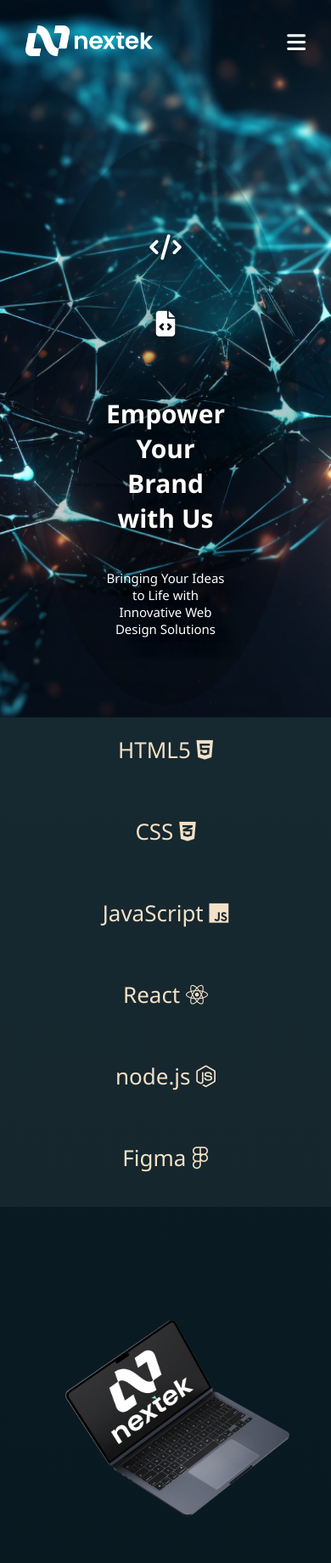
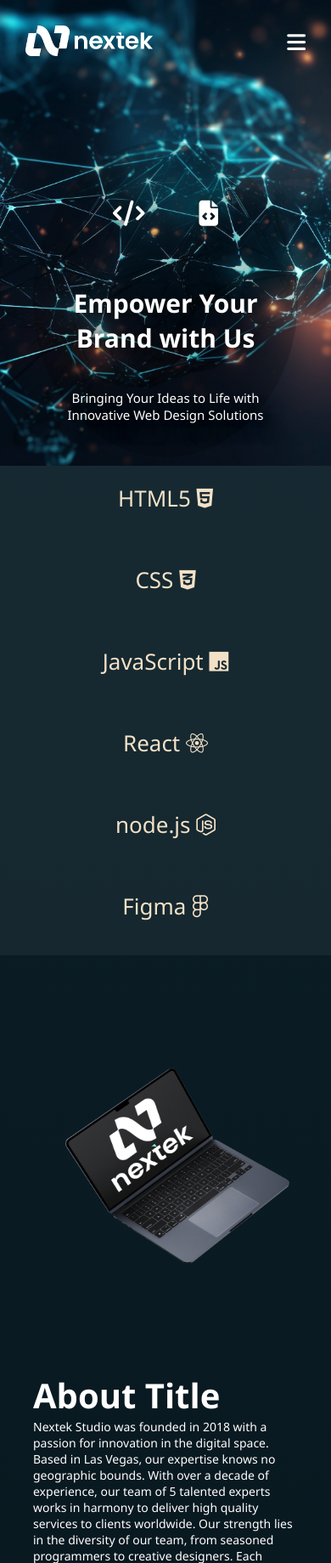
Before and after one commit to AlfaBL/nextekwebv1, a Flask app: page / in a window 390 px wide. Shown: the top 1839 px of the page at 85% size. Run offline with Flask 3, Linux system fonts and the light colour scheme; some libraries are stand-ins or nearby versions.

Commit message:
Update site v1.1 26.02.2024

```diff
--- a/static/style.css
+++ b/static/style.css
@@ -154,6 +154,25 @@ nav ul li a:hover::after{
 
     .banner_wrapper ul li {
         margin-bottom: 20px;
+    }
+}
+
+@media only screen and (max-width: 600px) {
+    body {
+        font-size: 14px;
+    }
+
+    .header-text {
+        padding: 40px;
+        font-size: 18px;
+    }
+
+      #header {
+        height: auto;
+    }
+
+    .banner_wrapper ul {
+        padding: 20px 10%;
     }
 }
 
```
